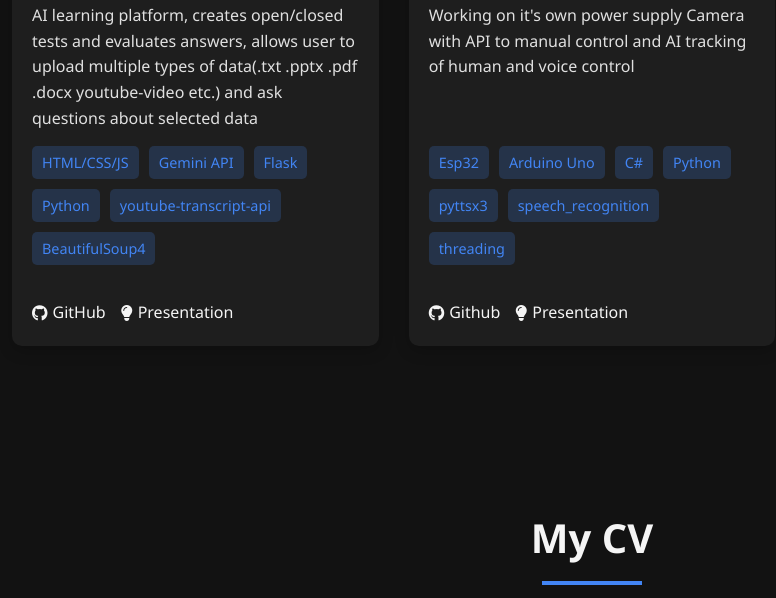
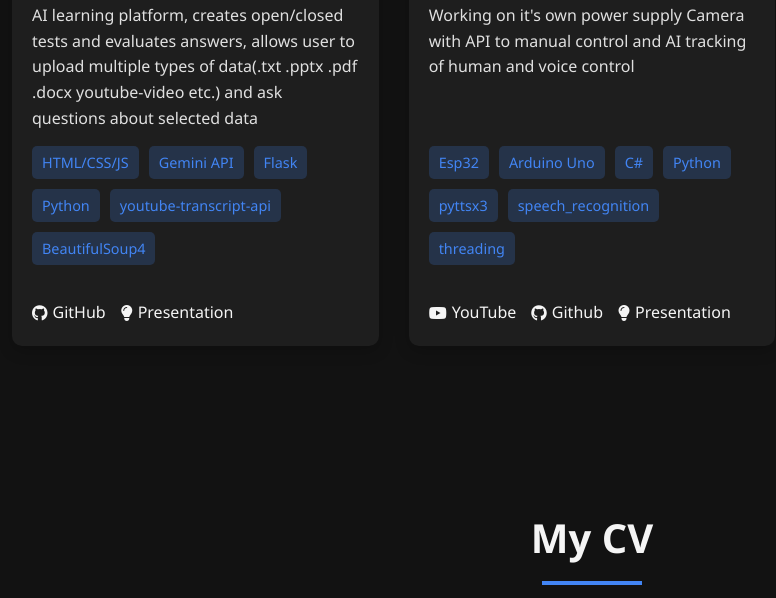
Before and after one commit to Skyshmallow/portfolio, a plain HTML site: page index.html in a window 1280 px wide. Shown: the part 1647-2245 px from the top of the page, without its empty margins (48-824 px from the left). Drawn offline with Linux system fonts and the light colour scheme.

Commit message:
added youtube video to esp32 cam

```diff
--- a/index.html
+++ b/index.html
@@ -801,6 +801,7 @@
                     <!-- <span class="tech-tag">GitHub Pages</span> -->
                 </div>
                 <div class="project-links">
+                    <a href="https://youtu.be/XqcitDN1cJ0?si=n_tiQgsUzuvXvrtY" target="_blank"><i class="fab fa-youtube"></i> YouTube</a>
                     <a href="https://github.com/Skyshmallow/esp32-cam" target="_blank"><i class="fab fa-github"></i> Github</a>
                     <a href="https://www.canva.com/design/DAGmRnk1kqE/oPWG_Vj-OcQYo4zj-ceDEQ/view?utm_content=DAGmRnk1kqE&utm_campaign=designshare&utm_medium=link2&utm_source=uniquelinks&utlId=h3bfc266085"><i class="fa-solid fa-lightbulb"></i>Presentation</a>
 
```
